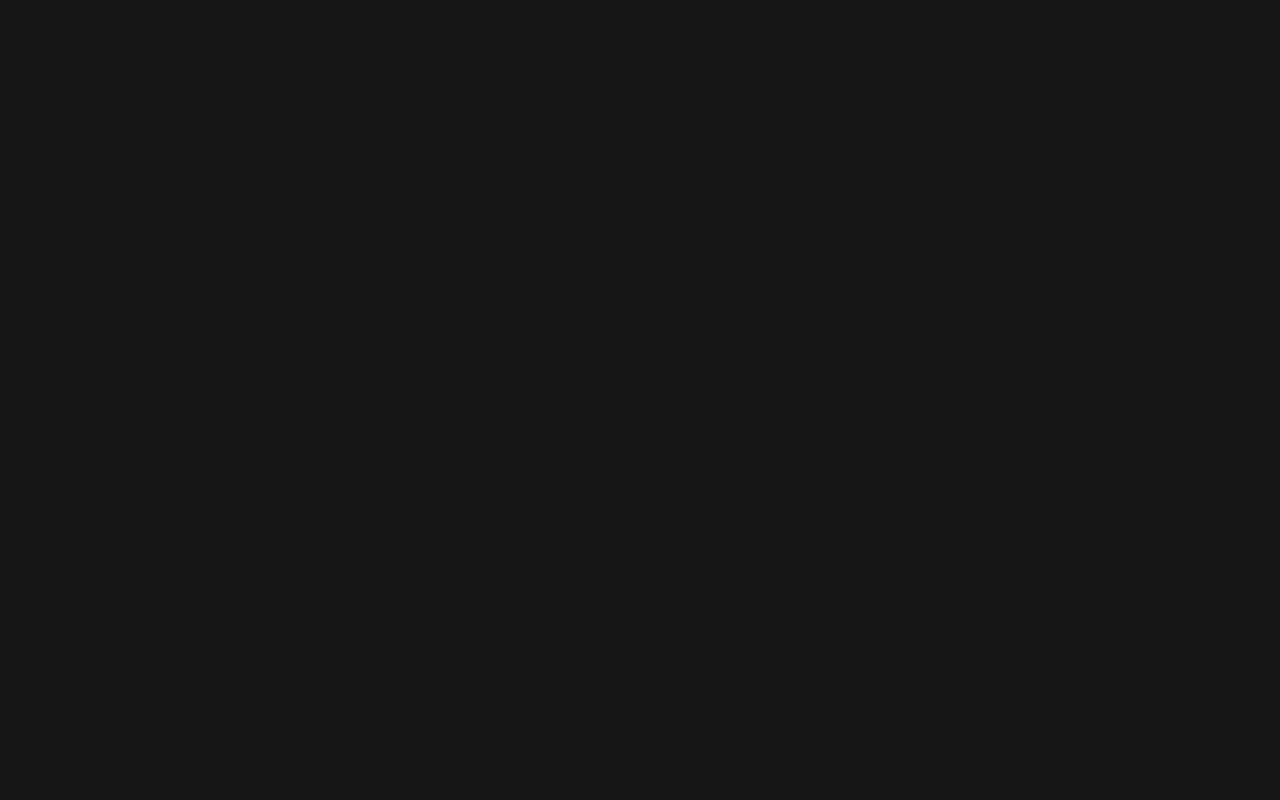
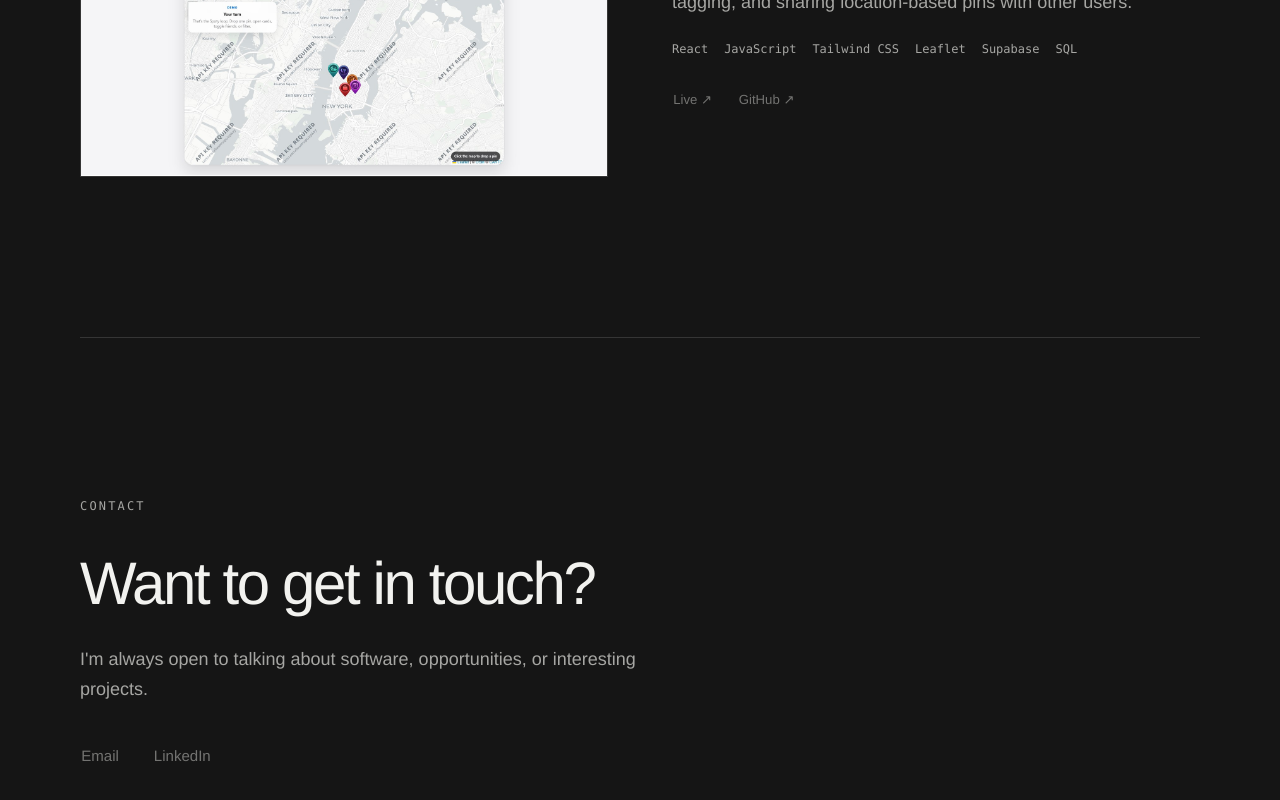
Before and after one commit to Mirio1010/miguel-portfolio, a React (Vite) app: page / in a window 1280 px wide. Shown: the part 2689-3489 px from the top of the page. Before the commit the page ends 2786 px from the top, so only its background shows below. Built offline with nearby package versions, Linux system fonts and the light colour scheme.

Commit message:
link resume to button

```diff
--- /dev/null
+++ b/src/components/Contact.jsx
@@ -0,0 +1,49 @@
+const Contact = () => {
+  return (
+    <section
+      id="contact"
+      aria-labelledby="contact-heading"
+      className="mx-auto w-full max-w-[1600px] px-6 sm:px-12 lg:px-20"
+    >
+      <div className="border-t border-[var(--color-border)] py-28 sm:py-32 lg:py-40">
+        <p className="mb-8 font-mono text-xs tracking-[0.18em] text-[var(--color-text-secondary)] uppercase">
+          Contact
+        </p>
+
+        <div className="max-w-3xl">
+          <h2
+            id="contact-heading"
+            className="text-4xl leading-tight font-normal tracking-[-0.04em] text-[var(--color-text-primary)] sm:text-5xl lg:text-6xl"
+          >
+            Want to get in touch?
+          </h2>
+
+          <p className="mt-6 max-w-xl text-base leading-relaxed text-[var(--color-text-secondary)] sm:text-lg">
+            I&apos;m always open to talking about software, opportunities, or
+            interesting projects.
+          </p>
+
+          <div className="mt-10 flex flex-wrap gap-8">
+            <a
+              href="mailto:miguelangelortega2021@gmail.com"
+              className="xmb-link text-base"
+            >
+              Email
+            </a>
+
+            <a
+              href="https://www.linkedin.com/in/miguel-ortega77/"
+              target="_blank"
+              rel="noopener noreferrer"
+              className="xmb-link text-base"
+            >
+              LinkedIn
+            </a>
+          </div>
+        </div>
+      </div>
+    </section>
+  );
+};
+
+export default Contact;
--- a/src/components/Projects.jsx
+++ b/src/components/Projects.jsx
@@ -7,12 +7,12 @@ const Projects = () => {
       id="projects"
       className="mx-auto w-full max-w-[1600px] px-6 sm:px-12 lg:px-20"
     >
-      <div className="border-t border-[var(--color-border)] py-24 sm:py-28">
-        <p className="mb-12 font-mono text-xs tracking-[0.18em] text-[var(--color-text-secondary)] uppercase">
+      <div className="border-t border-[var(--color-border)] py-28 sm:py-32 lg:py-40">
+        <p className="mb-16 font-mono text-xs tracking-[0.18em] text-[var(--color-text-secondary)] uppercase">
           Projects
         </p>
 
-        <div className="space-y-24">
+        <div className="space-y-32 lg:space-y-40">
           {projects.map((project, index) => (
             <Project
               key={project.title}
--- a/src/data.js
+++ b/src/data.js
@@ -16,7 +16,7 @@ export const links = [
   },
   {
     label: "Resume",
-    href: "/resume.pdf",
+    href: "/Miguel_Software_Developer_Resume.pdf",
     icon: HiOutlineDocumentText,
   },
 ];
--- a/src/index.css
+++ b/src/index.css
@@ -204,3 +204,33 @@
     drop-shadow(0 0 6px rgba(255, 255, 255, 0.45))
     drop-shadow(0 0 14px rgba(255, 255, 255, 0.18));
 }
+
+/* Firefox */
+* {
+  scrollbar-width: thin;
+  scrollbar-color: var(--color-wave-primary) var(--color-background);
+}
+
+/* Chrome, Edge, Safari */
+*::-webkit-scrollbar {
+  width: 8px;
+}
+
+*::-webkit-scrollbar-track {
+  background: var(--color-background);
+}
+
+*::-webkit-scrollbar-thumb {
+  background: linear-gradient(
+    180deg,
+    var(--color-wave-secondary),
+    var(--color-wave-primary)
+  );
+
+  border-radius: 999px;
+  border: 2px solid var(--color-background);
+}
+
+*::-webkit-scrollbar-thumb:hover {
+  background: var(--color-wave-highlight);
+}
--- a/src/pages/Home.jsx
+++ b/src/pages/Home.jsx
@@ -1,4 +1,5 @@
 import About from "../components/About";
+import Contact from "../components/Contact";
 import Hero from "../components/Hero";
 import Projects from "../components/Projects";
 import XmbBackground from "../components/XmbBackground";
@@ -12,6 +13,7 @@ const Home = () => {
         <Hero />
         <About />
         <Projects/>
+        <Contact/>
       </div>
     </main>
   );
```
Also changed, not shown: 1 other file (tests, documents, lock files or other folders).
